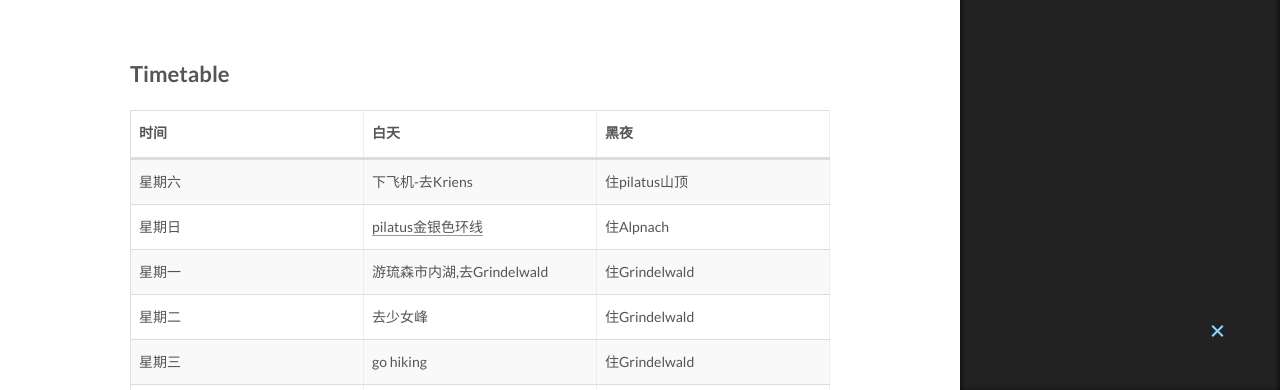
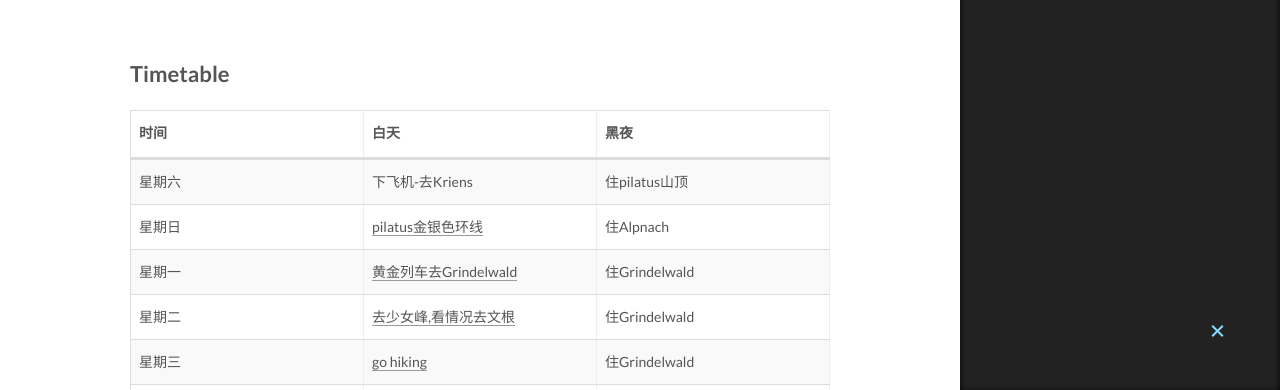
Before and after one commit to kent119/kent119.github.io, a plain HTML site: page 2017/04/14/travel-to-Switzerland/index.html in a window 1280 px wide. Shown: the part 410-800 px from the top of the page. Drawn offline with Linux system fonts and the light colour scheme.

Commit message:
Site updated: 2016-05-28 16:39:42

```diff
--- a/2017/04/14/travel-to-Switzerland/index.html
+++ b/2017/04/14/travel-to-Switzerland/index.html
@@ -101,12 +101,12 @@ pilatus金银色环线
 
 
 星期一
-游琉森市内湖,去Grindelwald
+黄金列车去Grindelwald
 住Grindelwald
 
 
 星期二
-去少女峰
+去少女峰,看情况去文根
 住Grindelwald
 
 
@@ -117,7 +117,7 @@ go hiking
 
 星期四
 去Zermatt,看马特洪峰
-住Zermat">
+住Ze">
 <meta property="og:type" content="article">
 <meta property="og:title" content="瑞士深度游">
 <meta property="og:url" content="http://kent119.github.io/2017/04/14/travel-to-Switzerland/index.html">
@@ -143,12 +143,12 @@ pilatus金银色环线
 
 
 星期一
-游琉森市内湖,去Grindelwald
+黄金列车去Grindelwald
 住Grindelwald
 
 
 星期二
-去少女峰
+去少女峰,看情况去文根
 住Grindelwald
 
 
@@ -159,13 +159,13 @@ go hiking
 
 星期四
 去Zermatt,看马特洪峰
-住Zermat">
+住Ze">
 <meta property="og:image" content="http://kent119.github.io/img/pilatus1.jpg">
 <meta property="og:image" content="http://file30.mafengwo.net/M00/78/07/wKgBpVXhxFuAFUonAApDy8xiBAU84.groupinfo.w680.jpeg">
 <meta property="og:image" content="http://file29.mafengwo.net/M00/5F/7E/wKgBpVXi7d6AQgufAAXMgQglVkw45.groupinfo.w680.jpeg">
 <meta property="og:image" content="http://i2.sinaimg.cn/travel/2013/0115/U9385P704DT20130115144658.jpg">
 <meta property="og:image" content="http://file27.mafengwo.net/M00/FB/68/wKgB6lRE9lWAJPzOABERyHHF3v868.groupinfo.w600.jpeg">
-<meta property="og:updated_time" content="2016-05-28T08:34:28.095Z">
+<meta property="og:updated_time" content="2016-05-28T08:39:27.185Z">
 <meta name="twitter:card" content="summary">
 <meta name="twitter:title" content="瑞士深度游">
 <meta name="twitter:description" content="Timetable
@@ -189,12 +189,12 @@ pilatus金银色环线
 
 
 星期一
-游琉森市内湖,去Grindelwald
+黄金列车去Grindelwald
 住Grindelwald
 
 
 星期二
-去少女峰
+去少女峰,看情况去文根
 住Grindelwald
 
 
@@ -205,7 +205,7 @@ go hiking
 
 星期四
 去Zermatt,看马特洪峰
-住Zermat">
+住Ze">
 <meta name="twitter:image" content="http://kent119.github.io/img/pilatus1.jpg">
 
 
@@ -405,17 +405,17 @@ go hiking
 </tr>
 <tr>
 <td>星期一</td>
-<td>游琉森市内湖,去Grindelwald</td>
+<td><a href="/2016/04/15/option1/">黄金列车去Grindelwald</a></td>
 <td>住Grindelwald</td>
 </tr>
 <tr>
 <td>星期二</td>
-<td>去少女峰</td>
+<td><a href="/2016/04/16/shaonvfeng/">去少女峰,看情况去文根</a></td>
 <td>住Grindelwald</td>
 </tr>
 <tr>
 <td>星期三</td>
-<td>go hiking</td>
+<td><a href="/2016/04/17/hiking-day">go hiking</a></td>
 <td>住Grindelwald</td>
 </tr>
 <tr>
@@ -425,7 +425,7 @@ go hiking
 </tr>
 <tr>
 <td>星期五</td>
-<td>逛苏黎世市区</td>
+<td><a href="/2016/05/26/day5-6-in-zurich/">逛苏黎世市区</a></td>
 <td>住苏黎世</td>
 </tr>
 <tr>
--- a/css/main.css
+++ b/css/main.css
@@ -1534,7 +1534,7 @@ pre .javascript .function {
   width: 4px;
   height: 4px;
   border-radius: 50%;
-  background: #501824;
+  background: #d5d4f2;
 }
 .links-of-blogroll {
   font-size: 13px;
```
Also changed, not shown: index.html (+4 -4 lines).
